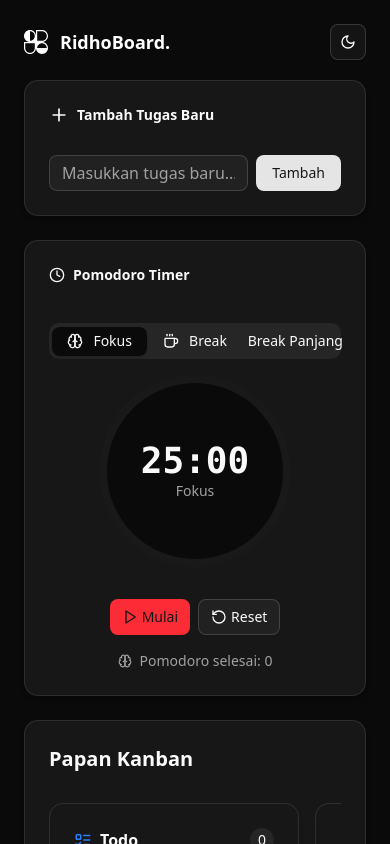
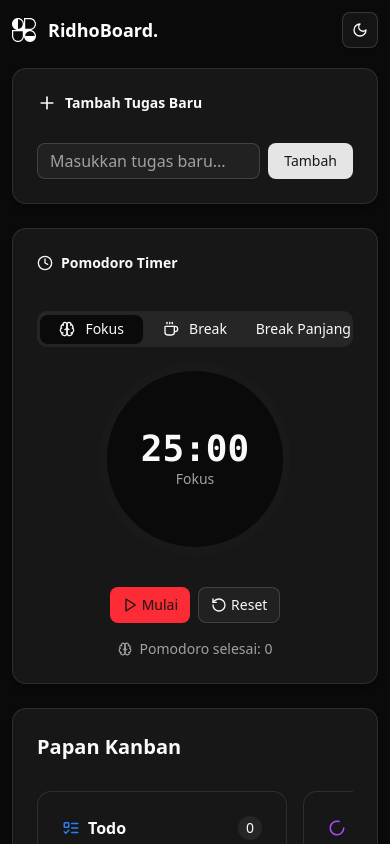
Before and after one commit to rdhohdyat/kanban, a React (Vite) app: page / in a window 390 px wide. Shown: the top 844 px of the page. Built offline with nearby package versions, Linux system fonts and the light colour scheme.

Commit message:
perihal kecil

```diff
--- a/src/App.tsx
+++ b/src/App.tsx
@@ -63,7 +63,7 @@ export default function App() {
   return (
     <ThemeProvider defaultTheme="dark" storageKey="vite-ui-theme">
       <DndProvider backend={HTML5Backend}>
-        <div className="min-h-screen bg-background p-6">
+        <div className="min-h-screen bg-background sm:p-6 p-3">
           <div className="max-w-8xl mx-auto">
             {/* Header */}
             <div className="flex items-center justify-between mb-5">
```
